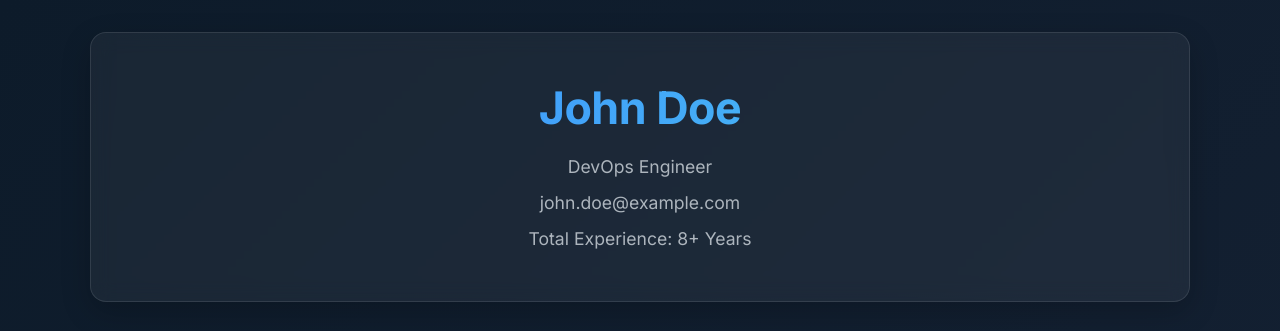
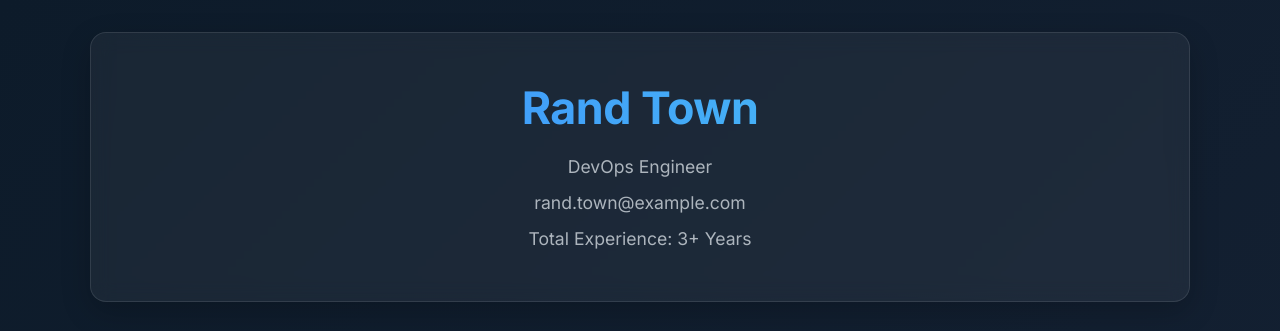
Before and after one commit to randtown/my-resume, a Flask app: page / in a window 1280 px wide. Shown: the top 331 px of the page. Run offline with Flask 3, Linux system fonts and the light colour scheme.

Commit message:
add name

```diff
--- a/templates/index.html
+++ b/templates/index.html
@@ -9,7 +9,7 @@
     <!-- PWA Support -->
     <link rel="manifest" href="{{ url_for('static', filename='manifest.json') }}">
     <meta name="apple-mobile-web-app-capable" content="yes">
-    <meta name="apple-mobile-web-app-title" content="John Doe Portfolio">
+    <meta name="apple-mobile-web-app-title" content="Rand Town Portfolio">
 
     <!-- Font Preloading -->
     <link rel="preload" href="https://fonts.googleapis.com/css2?family=Inter:wght@300;400;500;600;700&display=swap" as="style">
@@ -271,10 +271,10 @@
 <body>
     <div class="container">
         <header class="header">
-            <h1>John Doe</h1>
+            <h1>Rand Town</h1>
             <p>DevOps Engineer</p>
-            <p>john.doe@example.com</p>
-            <p>Total Experience: 8+ Years</p>
+            <p>rand.town@example.com</p>
+            <p>Total Experience: 3+ Years</p>
         </header>
 
         <section class="section summary">
```
